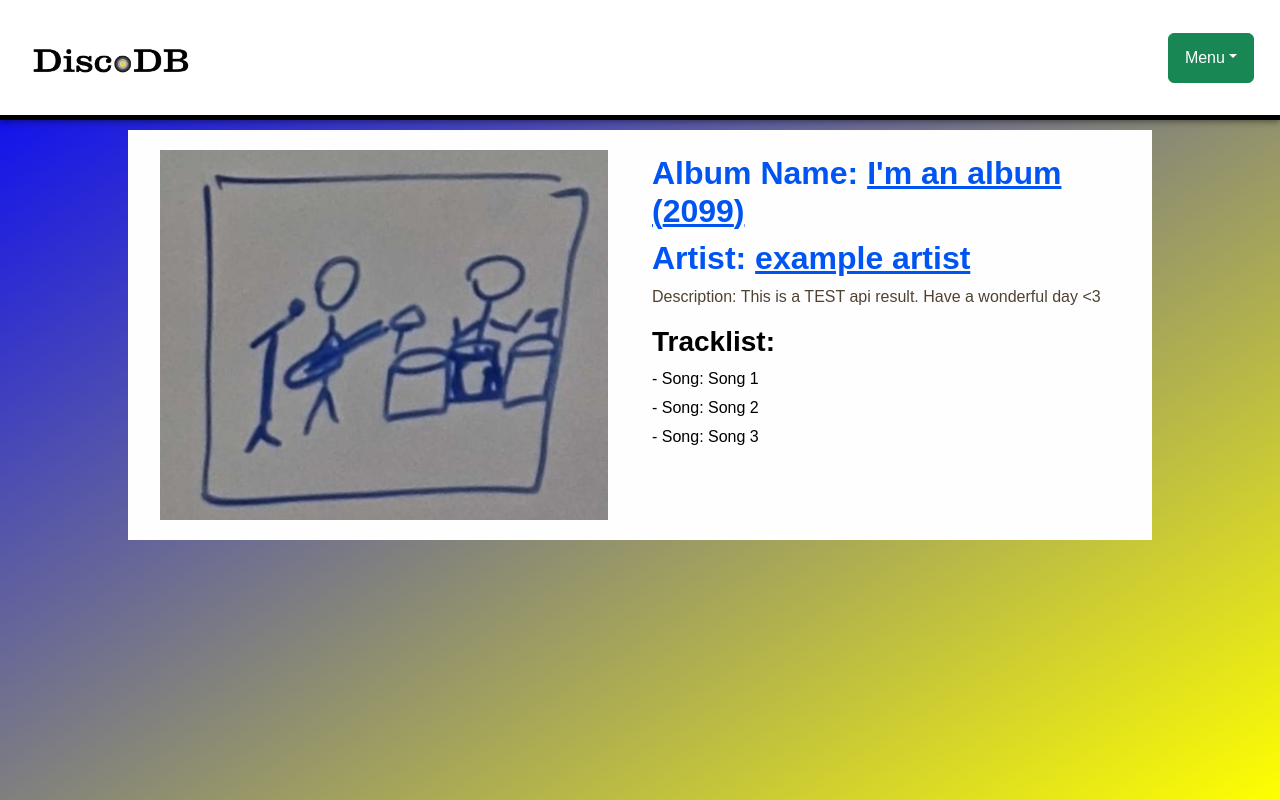
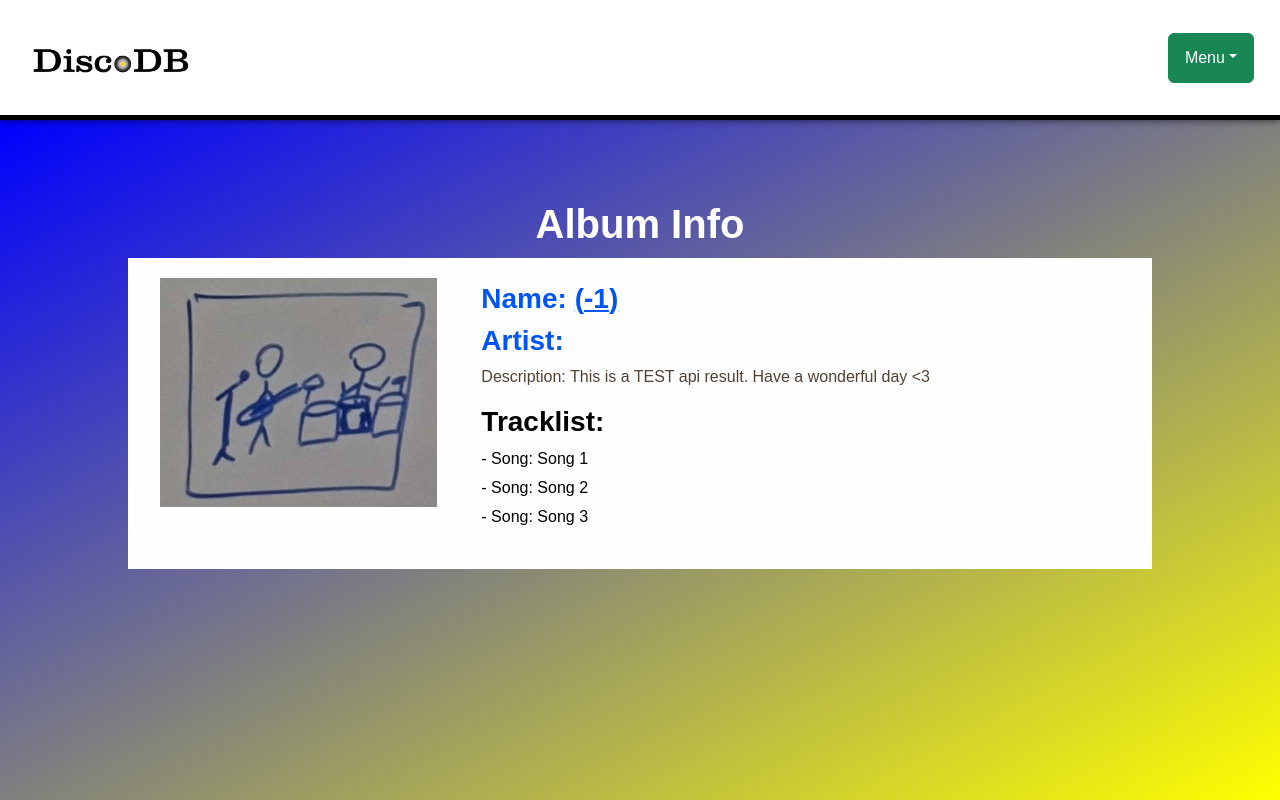
Before and after one commit to LT69018/DiscoDB, a React (Create React App) app in the folder frontend/: page /AlbumInfo in a window 1280 px wide. Built offline with nearby package versions, Linux system fonts and the light colour scheme.

Commit message:
[Frontend] Successfully send row inf-> `AlbumInfo`
Todo: API call to get description/tracklist.

```diff
--- a/frontend/src/AlbumInfo/page.js
+++ b/frontend/src/AlbumInfo/page.js
@@ -1,11 +1,12 @@
 import React from 'react';
 import './styles.css'; // Import the CSS file
-
+import "../App.css";
 import {
 	useLocation, // get data from previous page
 	// useNavigate // send data to next page
 } from 'react-router-dom';
-import { BACKEND_ALBUM_ID_KEY, BACKEND_ALBUM_NAME_KEY, BACKEND_ARTIST_NAME_KEY, BACKEND_DESCRIPTION_KEY, BACKEND_TRACKS_KEY, BACKEND_YEAR_KEY } from './Constants';
+import { BACKEND_ALBUM_ID_KEY, BACKEND_ALBUM_NAME_KEY, BACKEND_ARTIST_NAME_KEY, BACKEND_DESCRIPTION_KEY, BACKEND_TRACKS_KEY, BACKEND_YEAR_KEY,
+	FRONTEND_COVER_IMAGE_KEY, BACKEND_COVER_URL_KEY } from './Constants';
 import get_album_info_api from './ApiGetAlbumInfo';
 
 
@@ -14,7 +15,12 @@ export default function AlbumPage() {
 	console.log("SearchResults.location=", location);
 
 	let album_id = -1; // means we couldn't load it from previous page.
-
+	let albumName = "";
+	let releaseYear = -1;
+	let artistName = "";
+	let coverUrl = null;
+	let description = "";
+	let tracklist = [];
 	if (location.state === null) {
 		console.log("Can't display any info in `AlbumPage` for null location");
 	} else {
@@ -25,23 +31,32 @@ export default function AlbumPage() {
 		} else {
 			album_id = location.state[BACKEND_ALBUM_ID_KEY];
 		}
+		// these HAVE to already be there from searchResults
+		albumName = location.state[BACKEND_ALBUM_NAME_KEY];
+		releaseYear = location.state[BACKEND_YEAR_KEY];
+		artistName = location.state[BACKEND_ARTIST_NAME_KEY];
+		coverUrl = location.state[BACKEND_COVER_URL_KEY];
 	}
 
 	const result = get_album_info_api(album_id);
-	let albumName = result[BACKEND_ALBUM_NAME_KEY];
-	let releaseYear = result[BACKEND_YEAR_KEY];
-	let artistName = result[BACKEND_ARTIST_NAME_KEY];
-	let description = result[BACKEND_DESCRIPTION_KEY];
-	let tracklist = result[BACKEND_TRACKS_KEY];
+	description = result[BACKEND_DESCRIPTION_KEY];
+	tracklist = result[BACKEND_TRACKS_KEY];
+	let coverImage = <img src="default_cover_art.jpg" alt="Unable to display cover."/>;
+	if (coverUrl !== null) {
+		console.log(coverUrl);
+		coverImage = <img src={coverUrl} alt="Invalid cover url."/>
+	}
 	return (
-		<div className='body'>
+		<div className='container-fluid'>
+			<h1>Album Info</h1>
 			<div className="row album-info">
-				<div className="column">
+				<div className="col-4">
 					<div className="album-image">
-						<img src="default_cover_art.jpg" alt="Album Cover" />
+						{/* <img src="default_cover_art.jpg" alt="Album Cover" /> */}
+						{coverImage}
 					</div>
 				</div>
-				<div className="column">
+				<div className="col">
 					{albumDetails(albumName, artistName, releaseYear, description, tracklist)}
 				</div>
 			</div>
@@ -55,8 +70,8 @@ function albumDetails(albumName, artistName, releaseYear, description, tracklist
 	));
 	return (
 		<div className="album-details">
-			<h2 className="album-name">Album Name: <u>{albumName} ({releaseYear})</u></h2>
-			<h2 className="artist-name">Artist: <u>{artistName}</u></h2>
+			<h3 className="album-name">Name: <u>{albumName} ({releaseYear})</u></h3>
+			<h3 className="artist-name">Artist: <u>{artistName}</u></h3>
 			{/*<h1>{location.state.album}</h1>
             <h2>{location.state.artist}</h2>*/}
 			<p className="album-notes">Description: {description}</p>
--- a/frontend/src/AlbumInfo/styles.css
+++ b/frontend/src/AlbumInfo/styles.css
@@ -51,7 +51,7 @@ header {
 
 .album-info {
     max-width: 80vw;
-    max-height: 100%;
+    max-height:50vh;
     margin: 10px auto;
     display: flex;
     flex-direction: row;
@@ -102,14 +102,18 @@ header {
     margin-bottom: 5px;
 }
 
-h2.album-name {
+h3.album-name {
     color:rgb(0, 85, 242);
 }
 
-h2.artist-name {
+h3.artist-name {
     color:rgb(0, 85, 242);
 }
 
 p.album-notes {
     color:rgb(80, 66, 51);
 }
+
+.row {
+    overflow: auto;
+}
--- a/frontend/src/SearchResults/ResultRow.js
+++ b/frontend/src/SearchResults/ResultRow.js
@@ -27,6 +27,7 @@ const ResultRow = ({index, row, handleSaveClick}) => { // note, row should conta
   }
 
   // THIS IS WHAT DISPLAYS ONE ROW :<)
+  const album_id = "album_id" in Object.keys(htmlRow) ? htmlRow[BACKEND_ALBUM_ID_KEY] : -1
   return (
       <div className="row resultRow rounded" id={index} key={"rowKey" + index}>
           <div className="col-1 indexCol colVerticalCenter">
@@ -38,10 +39,11 @@ const ResultRow = ({index, row, handleSaveClick}) => { // note, row should conta
           <div className="col" style={{textAlign: "left"}}>
               <p className="albumTitle">
                 <Link to="/AlbumInfo" className="albumLink" state={{
-                    [BACKEND_ALBUM_ID_KEY]: "album_id" in Object.keys(htmlRow) ? htmlRow[BACKEND_ALBUM_ID_KEY] : -1,
+                    [BACKEND_ALBUM_ID_KEY]: album_id,
                     [BACKEND_ALBUM_NAME_KEY]: htmlRow[BACKEND_ALBUM_NAME_KEY],
                     [BACKEND_ARTIST_NAME_KEY]: htmlRow[BACKEND_ARTIST_NAME_KEY],
-                    [BACKEND_YEAR_KEY]: htmlRow[BACKEND_YEAR_KEY]
+                    [BACKEND_YEAR_KEY]: htmlRow[BACKEND_YEAR_KEY],
+                    [BACKEND_COVER_URL_KEY]: htmlRow[BACKEND_COVER_URL_KEY]
                 }}>
                 {htmlRow[BACKEND_ALBUM_NAME_KEY]} ({htmlRow[BACKEND_YEAR_KEY]})
                 </Link>
```
